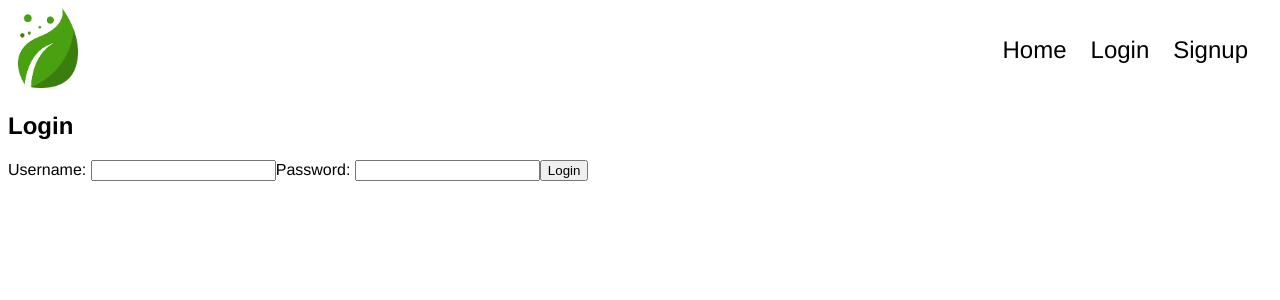
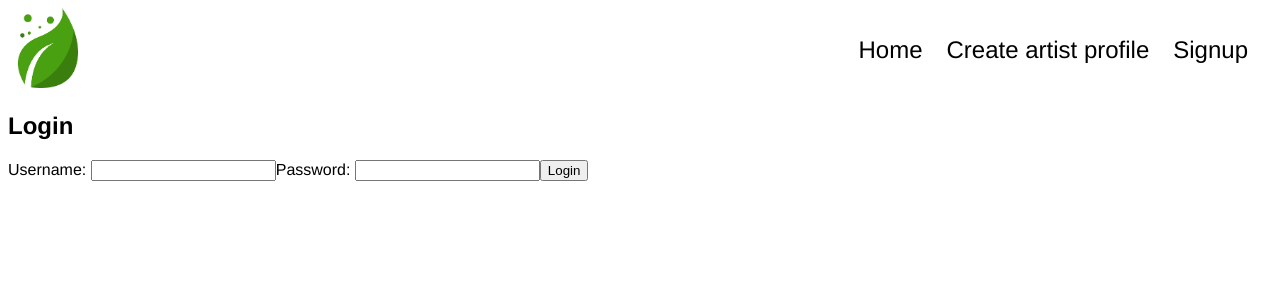
Before and after one commit to TeaRocket/artisTree, a React (Create React App) app in the folder artistree/client/: page /login in a window 1280 px wide. Shown: the top 300 px of the page. Built offline with nearby package versions, Linux system fonts and the light colour scheme; no server answers.

Commit message:
fixed what gets displays in nav on different pages

```diff
--- a/artistree/client/src/components/Nav/Nav.js
+++ b/artistree/client/src/components/Nav/Nav.js
@@ -1,13 +1,16 @@
 import React, { Component } from "react";
-import { Link } from "react-router-dom";
+import { Link, useLocation } from "react-router-dom";
 import { UserContext } from "../../contexts/UserContext";
+import { useContext } from "react";
 
-export default class Nav extends Component {
-  static contextType = UserContext;
+export default function Nav() {
+  const { user } = useContext(UserContext);
+  const { pathname, search } = useLocation();
 
-  render() {
-    const { user } = this.context;
-
+  const onLoginPage = pathname === "/login";
+  const onSignupPage = pathname === "/signup" && search !== "?artist=true";
+  const onArtistSignupPage = search === "?artist=true";
+  //const onArtistSignup = pathname === "/signup";
   return (
     <div id="Nav">
       <div id="nav-inner-l">
@@ -28,12 +31,14 @@ export default class Nav extends Component {
           </>
         ) : (
           <>
-              <Link to="/login">Login</Link>
-              <Link to="/signup">Signup</Link>
+            {!onArtistSignupPage && (
+              <Link to="/signup?artist=true">Create artist profile</Link>
+            )}
+            {!onLoginPage && <Link to="/login">Login</Link>}
+            {!onSignupPage && <Link to="/signup">Signup</Link>}
           </>
         )}
       </div>
     </div>
   );
 }
-}
```
Lines whose indentation alone changed are shown as unchanged.
